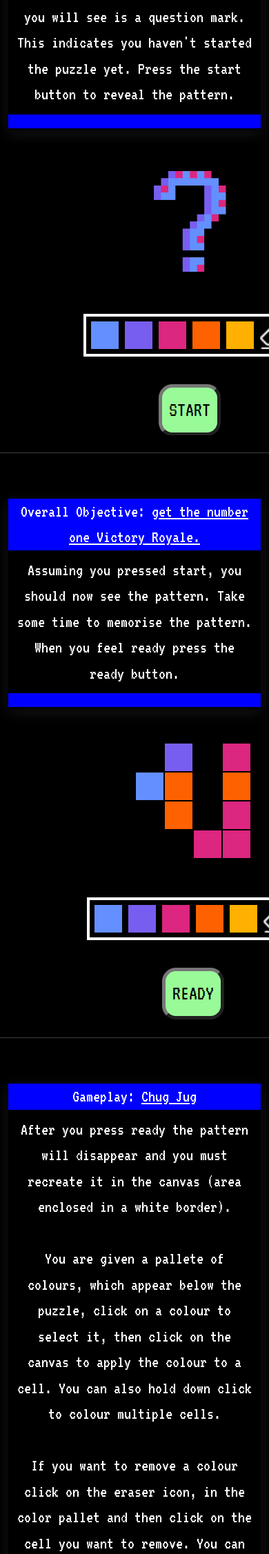
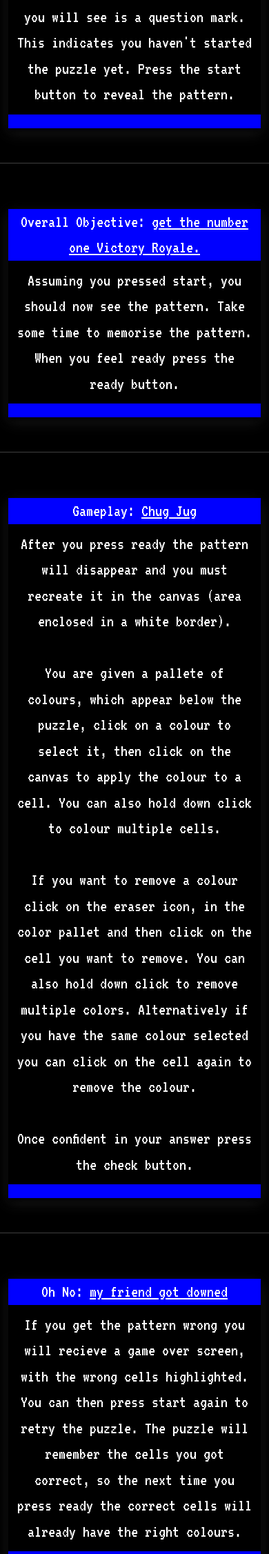
Before and after one commit to Haxinator/CITS3404OnlineDailyPuzzle, a Flask app: page /rules in a window 390 px wide. Shown: the part 997-3250 px from the top of that part at 69% size. Run offline with Flask 2, Linux system fonts and the light colour scheme; the page is wider than the window, and the part outside it is not shown.

```diff
--- a/app/templates/HTML/about.html
+++ b/app/templates/HTML/about.html
@@ -54,7 +54,7 @@
 
   <div class="row align-items-center justify-content-center">
 
-    <article class="col-lg-6 col-md-8 col-sm-12">
+    <article class="col-lg-6 col-sm-12">
       <div class="hold">
         <div><span>Let's Begin:</span> <span>where are we dropping?</span></div>
         <div class="text">
@@ -65,8 +65,8 @@
       </div>
     </article>
 
-    <div class="col-lg-5 col-md-8 col-sm-12 pic">
-      <img src="static/pictures/howToPlay1.png" alt="Picture of puzzle with Qmark and start button">
+    <div class="col-lg-5 col-sm-12 pic">
+      <img src="static/pictures/howToPlay1.png" alt="Picture of puzzle with Qmark and start button" class="d-none d-sm-block mx-auto">
     </div>
 
     <hr>
@@ -75,7 +75,7 @@
 
   <div class="row align-items-center justify-content-center">
 
-    <article class="col-lg-6 col-md-8 col-sm-12">
+    <article class="col-lg-6 col-sm-12">
       <div class="hold">
         <div><span>Overall Objective:</span> <span>get the number one Victory Royale.</span></div>
         <div class="text">
@@ -86,8 +86,8 @@
       </div>
     </article>
 
-    <div class="col-lg-5 col-md-8 col-sm-12 pic">
-      <img src="static/pictures/howToPlay2.png" alt="Picture of pattern">
+    <div class="col-lg-5 col-sm-12 pic">
+      <img src="static/pictures/howToPlay2.png" alt="Picture of pattern" class="d-none d-sm-block mx-auto">
     </div>
 
     <hr>
@@ -96,7 +96,7 @@
 
   <div class="row align-items-center justify-content-center">
 
-    <article class="col-lg-6 col-md-8 col-sm-12">
+    <article class="col-lg-6 col-sm-12">
       <div class="hold">
         <div><span>Gameplay:</span> <span>Chug Jug</span></div>
         <div class="text">
@@ -124,8 +124,8 @@
       </div>
     </article>
 
-    <div class="col-lg-5 col-md-8 col-sm-12 pic">
-      <img src="static/pictures/howToPlay3.png" alt="Picture of white bordered canvas">
+    <div class="col-lg-5 col-sm-12 pic">
+      <img src="static/pictures/howToPlay3.png" alt="Picture of white bordered canvas" class="d-none d-sm-block mx-auto">
     </div>
 
     <hr>
@@ -133,7 +133,7 @@
 
   <div class="row align-items-center justify-content-center my-auto">
 
-    <article class="col-lg-6 col-md-8 col-sm-12">
+    <article class="col-lg-6 col-sm-12">
       <div class="hold">
         <div><span>Oh No:</span> <span>my friend got downed</span></div>
         <div class="text">
@@ -147,8 +147,8 @@
       </div>
     </article>
 
-    <div class="col-lg-5 col-md-8 col-sm-12 pic">
-      <img src="static/pictures/howToPlay4.png" alt="Picture of incorrect puzzle feedback">
+    <div class="col-lg-5 col-sm-12 pic">
+      <img src="static/pictures/howToPlay4.png" alt="Picture of incorrect puzzle feedback" class="d-none d-sm-block mx-auto">
     </div>
 
     <hr>
@@ -156,7 +156,7 @@
 
   <div class="row align-items-center justify-content-center">
 
-    <article class="col-lg-6 col-md-8 col-sm-12">
+    <article class="col-lg-6 col-sm-12">
       <div class="hold">
         <div><span>YOU WIN!:</span> <span><a id="DontClickMe" href="https://www.youtube.com/watch?v=Z0Uh3OJCx3o">We got a number one Victory Royale...</a></span></div>
         <div class="text">
@@ -171,8 +171,8 @@
       </div>
     </article>
 
-    <div class="col-lg-5 col-md-8 col-sm-12 pic">
-      <img src="static/pictures/howToPlay5.png" alt="Picture of the win screen">
+    <div class="col-lg-5 col-sm-12 pic">
+      <img src="static/pictures/howToPlay5.png" alt="Picture of the win screen" class="mx-auto d-none d-sm-block">
     </div>
 
   </div>
--- a/app/templates/HTML/homepage.html
+++ b/app/templates/HTML/homepage.html
@@ -11,7 +11,7 @@
     <div class="col-lg-4 col-sm-12 warrior">
         <div class="my-auto">
             <a href="/rules">
-                <img src="static/pictures/about.png" alt="Incorrect Puzzle" class="d-none d-md-block">
+                <img src="static/pictures/about.png" alt="Incorrect Puzzle" class="d-none d-sm-block">
                 <h1 id="rules" class="logo_texts">RULES</h1>
             </a>
         </div>
@@ -20,7 +20,7 @@
     <div class="col-lg-4 col-sm-12 assassin">
         <div class="my-auto">
             <a href="/game">
-                <img src="static/pictures/play.png" alt="Puzzle in progress" class="d-none d-md-block">
+                <img src="static/pictures/play.png" alt="Puzzle in progress" class="d-none d-sm-block">
                 <h1 id="play" class="logo_texts">PLAY</h1>
             </a>
             <form action="">
@@ -37,7 +37,7 @@
     <div class="col-lg-4 col-sm-12 mage">
         <div class="my-auto">
             <a href="/stats">
-                <img src="static/pictures/stat.png" alt="Finished puzzle" class="d-none d-md-block">
+                <img src="static/pictures/stat.png" alt="Finished puzzle" class="d-none d-sm-block">
                 <h1 id="leaderboard" class="logo_texts">LEADERBOARD</h1>
             </a>
         </div>
```
